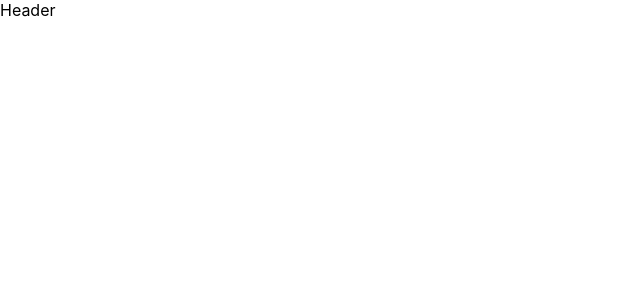
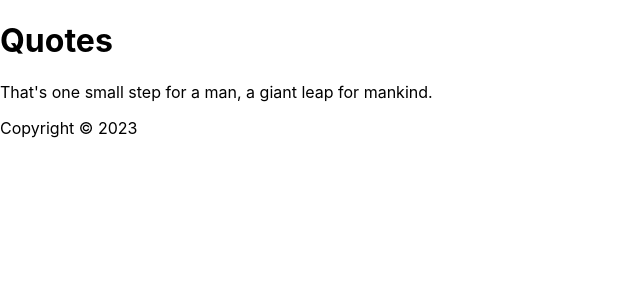
Before and after one commit to KrishothKumar/react_practice, a React (Create React App) app in the folder project1/: page / in a window 1280 px wide. Shown: the top 300 px of the page, without its empty margins (0-640 px from the left). Built offline with nearby package versions, Linux system fonts and the light colour scheme.

Commit message:
Adding Functional Component sample.

```diff
--- a/project1/src/App.js
+++ b/project1/src/App.js
@@ -1,14 +1,13 @@
 import Header from "./Header";
+import Content from "./Content";
+import Footer from "./Footer";
 
 function App() {
-  // function handleChangeQuotes() {
-  //   const quote = ["That's one small step for a man, a giant leap for mankind.", 'The love of money is the root of all evil.', 'The only thing we have to fear is fear itself.', 'The truth will set you free.'];
-  //   return quote[Math.floor(Math.random()*4)];
-  // }
   return (
     <div>
-        {/* <p>{handleChangeQuotes()}</p> */}
-        <Header/>
+        <Header />
+        <Content />
+        <Footer />
     </div>
   );
 }
--- /dev/null
+++ b/project1/src/Content.js
@@ -0,0 +1,15 @@
+import React from "react";
+
+
+const Content = () => {
+    function handleChangeQuotes() {
+        const quote = ["That's one small step for a man, a giant leap for mankind.", 'The love of money is the root of all evil.', 'The only thing we have to fear is fear itself.', 'The truth will set you free.'];
+        return quote[Math.floor(Math.random()*4)];
+    }
+
+    return (
+        <p>{handleChangeQuotes()}</p>
+    )
+}
+
+export default Content
--- /dev/null
+++ b/project1/src/Footer.js
@@ -0,0 +1,10 @@
+import React from "react";
+
+const Footer = () => {
+    const date = new Date();
+    return (
+        <footer>Copyright &copy; {date.getFullYear()}</footer>
+    )
+}
+
+export default Footer
--- a/project1/src/Header.js
+++ b/project1/src/Header.js
@@ -2,7 +2,9 @@ import React from "react";
 
 const Header = () => {
  return (
-    <div>Header</div>
+    <header>
+        <h1>Quotes</h1>
+    </header>
  )
 }
 
```
